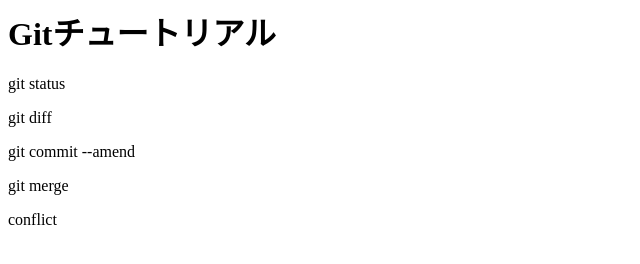
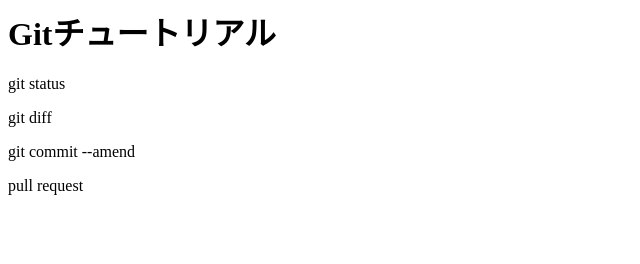
Before and after one commit to tamsinsaikyou/git-tutorial, a plain HTML site: page index.html in a window 1280 px wide. Shown: the full height of the page, 0-640 px from the left. Drawn offline with Linux system fonts and the light colour scheme.

Commit message:
pull requestを追記

```diff
--- a/index.html
+++ b/index.html
@@ -2,5 +2,4 @@
 <p>git status</p>
 <p>git diff</p>
 <p>git commit --amend</p>
-<p/>git merge</p>
-<p>conflict</p>
+<p>pull request</p>
```
